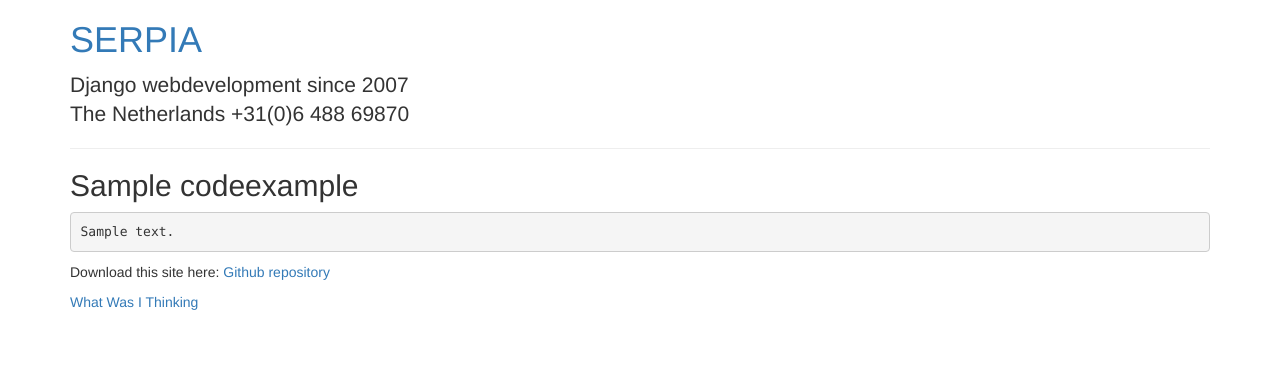
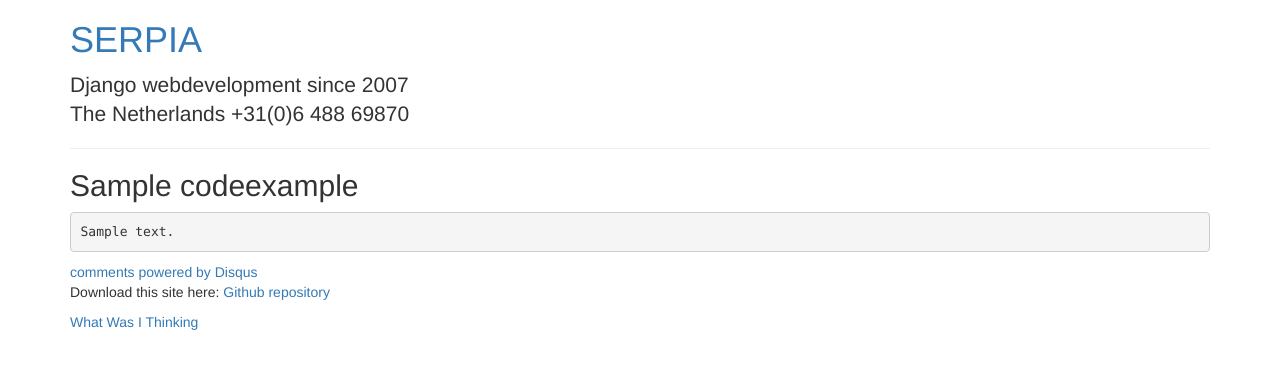
Before and after one commit to dimitripater/serpia, a Django app: page /whatwasithinking/ in a window 1280 px wide. Shown: the top 369 px of the page. Run offline with Django 3.2, Linux system fonts and the light colour scheme; tables that the repository leaves empty hold one stand-in row (values such as "Sample post"); some libraries are stand-ins or nearby versions.

Commit message:
added Disqus

```diff
--- a/frontend/templates/whatwasithinking.html
+++ b/frontend/templates/whatwasithinking.html
@@ -5,5 +5,19 @@
 <pre class="prettyprint">
 {{ i.text }}
 </pre>
+<div id="disqus_thread"></div>
+<script type="text/javascript">
+    /* * * CONFIGURATION VARIABLES: EDIT BEFORE PASTING INTO YOUR WEBPAGE * * */
+    var disqus_shortname = 'disquserpia'; // required: replace example with your forum shortname
+
+    /* * * DON'T EDIT BELOW THIS LINE * * */
+    (function() {
+        var dsq = document.createElement('script'); dsq.type = 'text/javascript'; dsq.async = true;
+        dsq.src = '//' + disqus_shortname + '.disqus.com/embed.js';
+        (document.getElementsByTagName('head')[0] || document.getElementsByTagName('body')[0]).appendChild(dsq);
+    })();
+</script>
+<noscript>Please enable JavaScript to view the <a href="http://disqus.com/?ref_noscript">comments powered by Disqus.</a></noscript>
+<a href="http://disqus.com" class="dsq-brlink">comments powered by <span class="logo-disqus">Disqus</span></a>
 {% endfor %}
 {% endblock content %}
```
